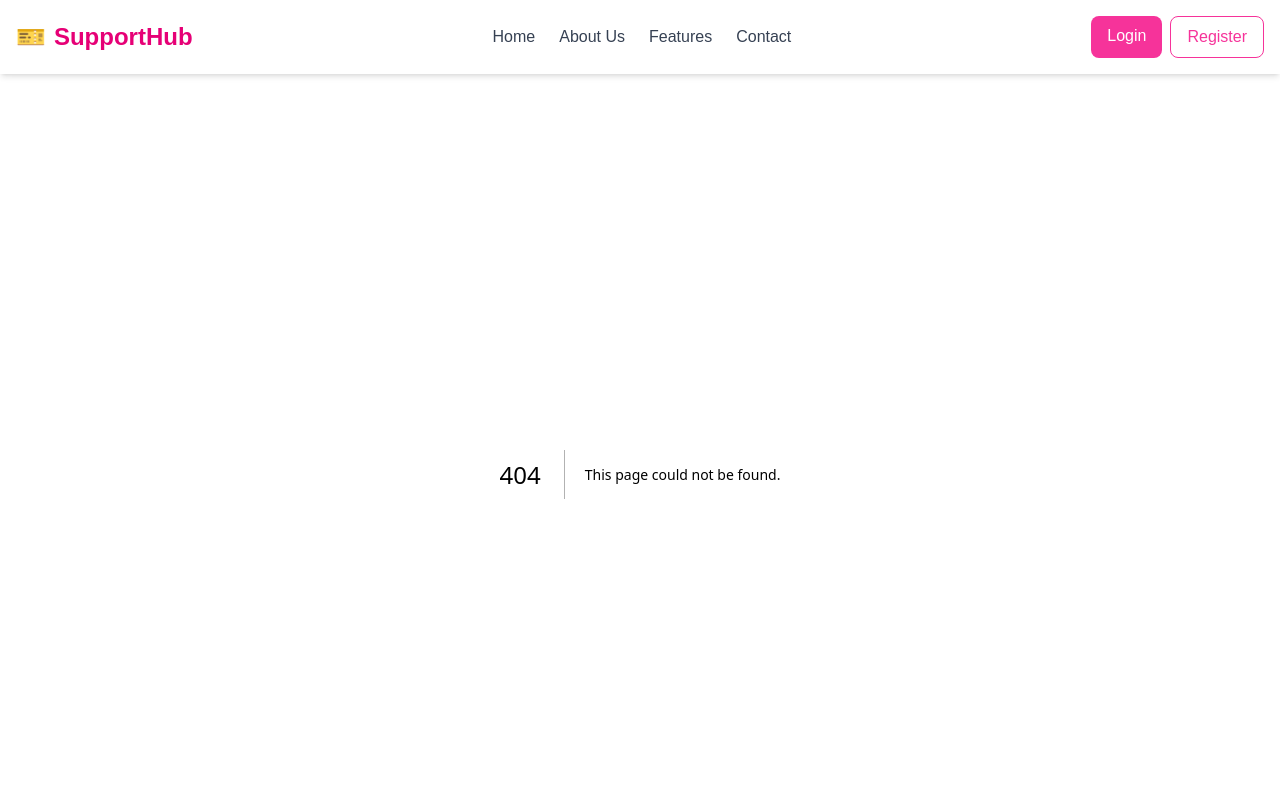
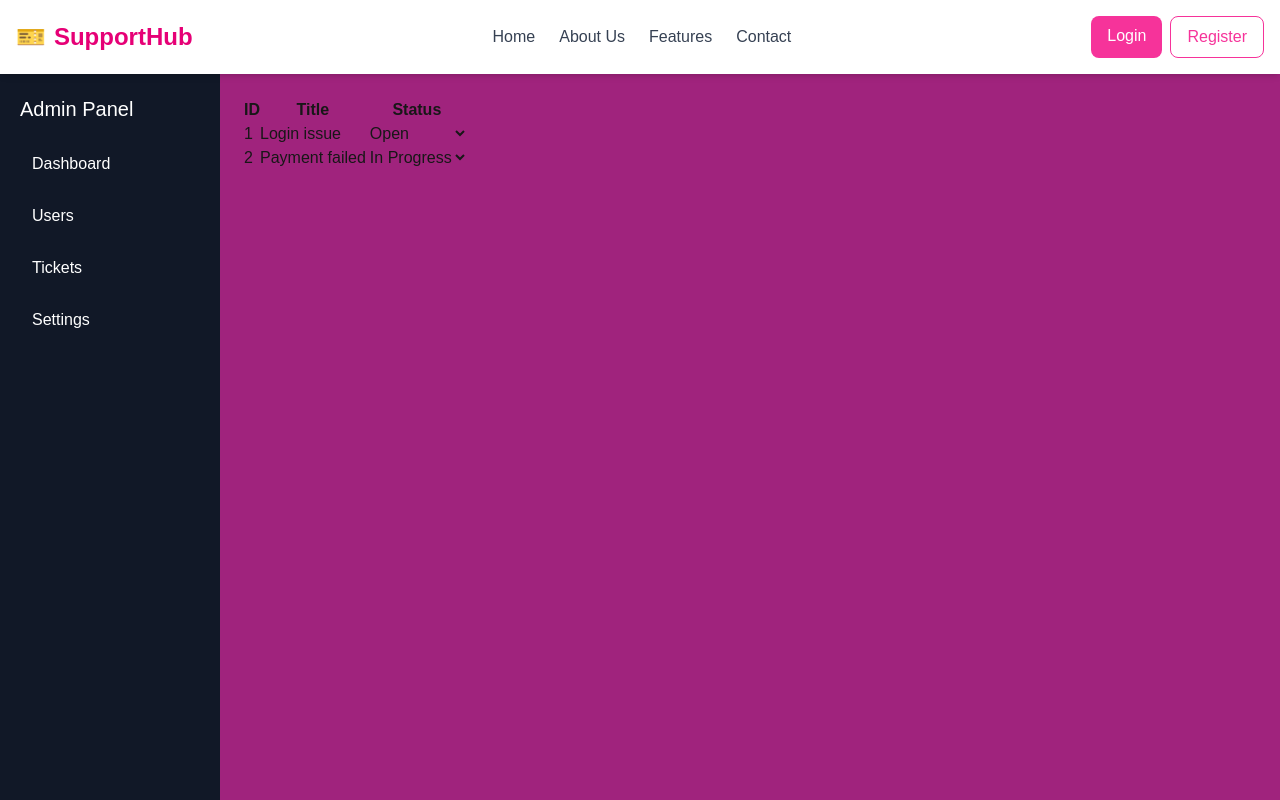
Before and after one commit to salonee-dangat/Customer-Ticket-Support-Management, a Next.js app in the folder customer-ticket-frontend/: page /admin/ticket in a window 1280 px wide. Before the commit this address had no page. Shown: the top 800 px of the page. Built offline with nearby package versions, Linux system fonts and the light colour scheme.

Commit message:
Admin dashboard created

```diff
--- /dev/null
+++ b/customer-ticket-frontend/app/admin/layout.tsx
@@ -0,0 +1,30 @@
+import Sidebar from "../components/admin/sidebar";
+
+export default function AdminLayout({
+  children,
+}: {
+  children: React.ReactNode;
+}) {
+  return (
+    <div
+      style={{
+        display: "flex",
+        minHeight: "100vh",
+        backgroundColor: "#a0237d",
+      }}
+    >
+      {/* sidebar */}
+      <Sidebar />
+
+      {/* main content */}
+      <main
+        style={{
+          flex: 1,
+          padding: "24px",
+        }}
+      >
+        {children}
+      </main>
+    </div>
+  );
+}
--- /dev/null
+++ b/customer-ticket-frontend/app/admin/page.tsx
@@ -0,0 +1,24 @@
+import StatCard from "../components/admin/StatCard";
+
+export default function AdminDashboard() {
+  return (
+    <div style={{ padding: "24px" }}>
+      <h1 style={{ fontSize: "24px", fontWeight: "bold", marginBottom: "24px" }}>
+        Admin Dashboard
+      </h1>
+
+      <div
+        style={{
+          display: "grid",
+          gridTemplateColumns: "repeat(auto-fit, minmax(200px, 1fr))",
+          gap: "16px",
+        }}
+      >
+        <StatCard title="Total Tickets" value={120} />
+        <StatCard title="Open Tickets" value={45} />
+        <StatCard title="In Progress" value={30} />
+        <StatCard title="Closed Tickets" value={45} />
+      </div>
+    </div>
+  );
+}
--- /dev/null
+++ b/customer-ticket-frontend/app/admin/ticket/page.tsx
@@ -0,0 +1,49 @@
+"use client";
+
+import { useState } from "react";
+
+const dummyTickets = [
+  { id: 1, title: "Login issue", status: "open" },
+  { id: 2, title: "Payment failed", status: "in-progress" },
+];
+
+export default function TicketTable() {
+  const [tickets, setTickets] = useState(dummyTickets);
+
+  const updateStatus = (id: number, status: string) => {
+    setTickets(tickets.map(t =>
+      t.id === id ? { ...t, status } : t
+    ));
+  };
+
+  return (
+    <table border={1} cellPadding={10}>
+      <thead>
+        <tr>
+          <th>ID</th>
+          <th>Title</th>
+          <th>Status</th>
+        </tr>
+      </thead>
+
+      <tbody>
+        {tickets.map(ticket => (
+          <tr key={ticket.id}>
+            <td>{ticket.id}</td>
+            <td>{ticket.title}</td>
+            <td>
+              <select
+                value={ticket.status}
+                onChange={e => updateStatus(ticket.id, e.target.value)}
+              >
+                <option value="open">Open</option>
+                <option value="in-progress">In Progress</option>
+                <option value="closed">Closed</option>
+              </select>
+            </td>
+          </tr>
+        ))}
+      </tbody>
+    </table>
+  );
+}
--- /dev/null
+++ b/customer-ticket-frontend/app/admin/users/page.tsx
@@ -0,0 +1,13 @@
+export default function UsersPage() {
+  return (
+    <>
+      <h1>Manage Users</h1>
+
+      <ul>
+        <li>Customer – customer1@email.com</li>
+        <li>Agent – agent1@email.com</li>
+        <li>Admin – admin@email.com</li>
+      </ul>
+    </>
+  );
+}
--- /dev/null
+++ b/customer-ticket-frontend/app/components/admin/StatCard.tsx
@@ -0,0 +1,25 @@
+export default function StatCard({
+  title,
+  value,
+}: {
+  title: string;
+  value: string | number;
+}) {
+  return (
+    <div
+      style={{
+        padding: "16px",
+        background: "#435c75",
+        borderRadius: "8px",
+        boxShadow: "0 1px 4px rgba(0,0,0,0.1)",
+      }}
+    >
+      <h3 style={{ fontSize: "14px", color: "#355fb4" }}>
+        {title}
+      </h3>
+      <p style={{ fontSize: "24px", fontWeight: "bold" }}>
+        {value}
+      </p>
+    </div>
+  );
+}
--- /dev/null
+++ b/customer-ticket-frontend/app/components/admin/TicketTable.tsx
@@ -0,0 +1,49 @@
+"use client";
+
+import { useState } from "react";
+
+const dummyTickets = [
+  { id: 1, title: "Login issue", status: "open" },
+  { id: 2, title: "Payment failed", status: "in-progress" },
+];
+
+export default function TicketTable() {
+  const [tickets, setTickets] = useState(dummyTickets);
+
+  const updateStatus = (id: number, status: string) => {
+    setTickets(tickets.map(t =>
+      t.id === id ? { ...t, status } : t
+    ));
+  };
+
+  return (
+    <table border={1} cellPadding={10}>
+      <thead>
+        <tr>
+          <th>ID</th>
+          <th>Title</th>
+          <th>Status</th>
+        </tr>
+      </thead>
+
+      <tbody>
+        {tickets.map(ticket => (
+          <tr key={ticket.id}>
+            <td>{ticket.id}</td>
+            <td>{ticket.title}</td>
+            <td>
+              <select
+                value={ticket.status}
+                onChange={e => updateStatus(ticket.id, e.target.value)}
+              >
+                <option value="open">Open</option>
+                <option value="in-progress">In Progress</option>
+                <option value="closed">Closed</option>
+              </select>
+            </td>
+          </tr>
+        ))}
+      </tbody>
+    </table>
+  );
+}
--- /dev/null
+++ b/customer-ticket-frontend/app/components/admin/sidebar.tsx
@@ -0,0 +1,49 @@
+"use client";
+
+import Link from "next/link";
+import { usePathname } from "next/navigation";
+
+export default function Sidebar() {
+  const pathname = usePathname();
+
+  const menuItems = [
+    { name: "Dashboard", href: "/admin" },
+    { name: "Users", href: "/admin/users" },
+    { name: "Tickets", href: "/admin/tickets" },
+    { name: "Settings", href: "/admin/settings" },
+  ];
+
+  return (
+    <aside
+      style={{
+        width: "220px",
+        backgroundColor: "#111827",
+        color: "#fff",
+        padding: "20px",
+      }}
+    >
+      <h2 style={{ fontSize: "20px", marginBottom: "20px" }}>
+        Admin Panel
+      </h2>
+
+      <nav style={{ display: "flex", flexDirection: "column", gap: "12px" }}>
+        {menuItems.map((item) => (
+          <Link
+            key={item.href}
+            href={item.href}
+            style={{
+              padding: "8px 12px",
+              borderRadius: "6px",
+              textDecoration: "none",
+              color: "white",
+              backgroundColor:
+                pathname === item.href ? "#1f2937" : "transparent",
+            }}
+          >
+            {item.name}
+          </Link>
+        ))}
+      </nav>
+    </aside>
+  );
+}
```
